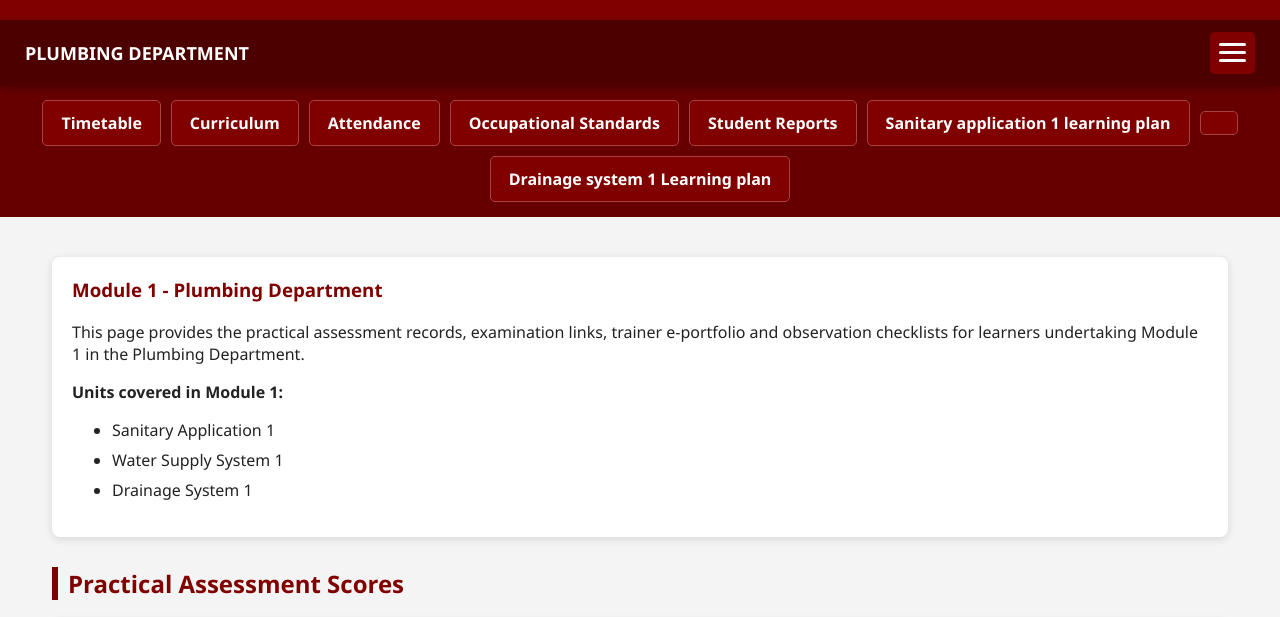
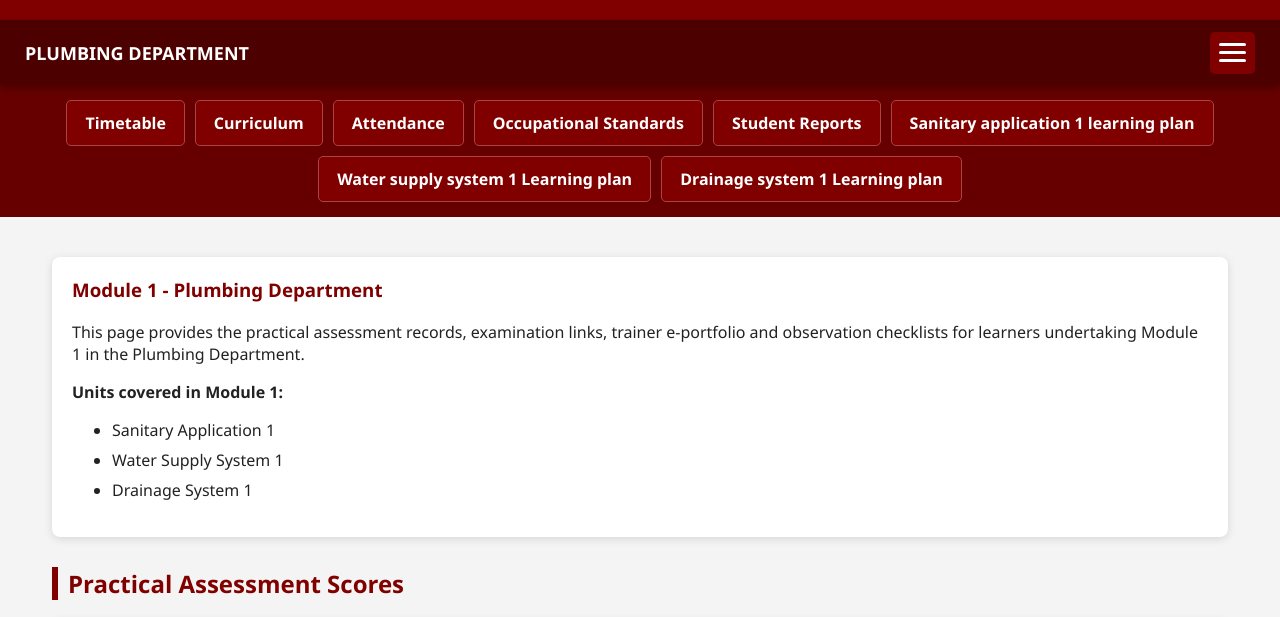
Before and after one commit to simonmurugi/building-website-sep-2026, a plain HTML site: page plumbing.html in a window 1280 px wide. Shown: the part 137-754 px from the top of the page. Drawn offline with Linux system fonts and the light colour scheme.

Commit message:
Update plumbing.html

```diff
--- a/plumbing.html
+++ b/plumbing.html
@@ -620,6 +620,7 @@
         href="        Water supply system 1 Learning plan.pdf
 "
         class="nav-btn">
+      Water supply system 1 Learning plan
 
 
     </a>
```
